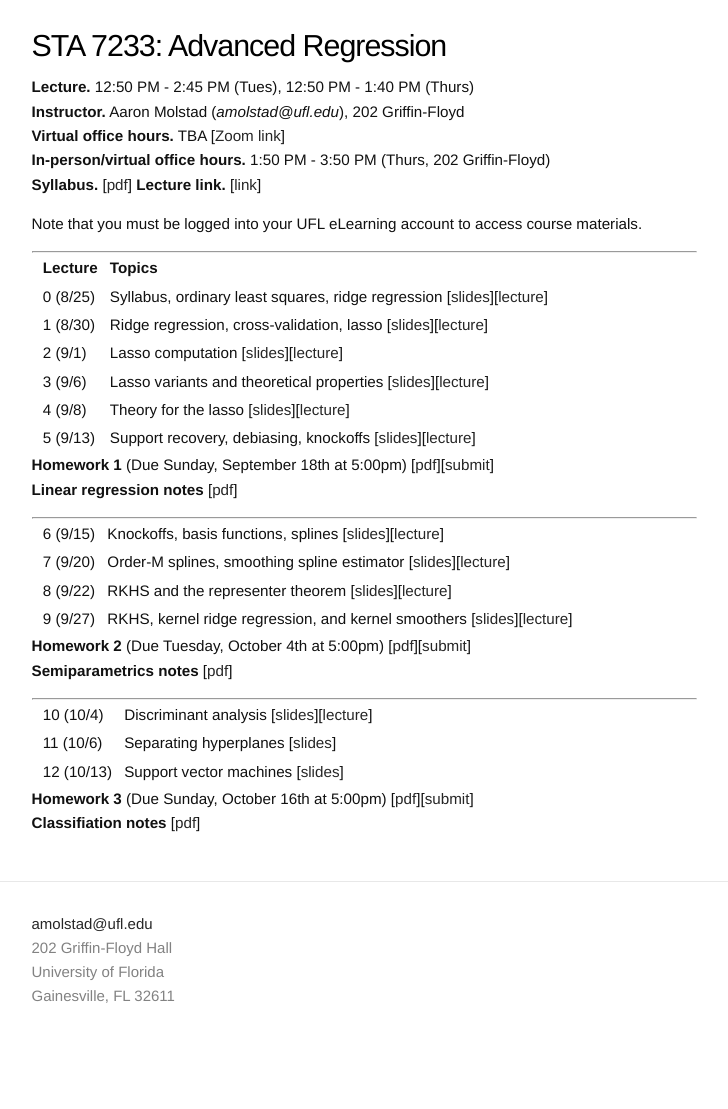
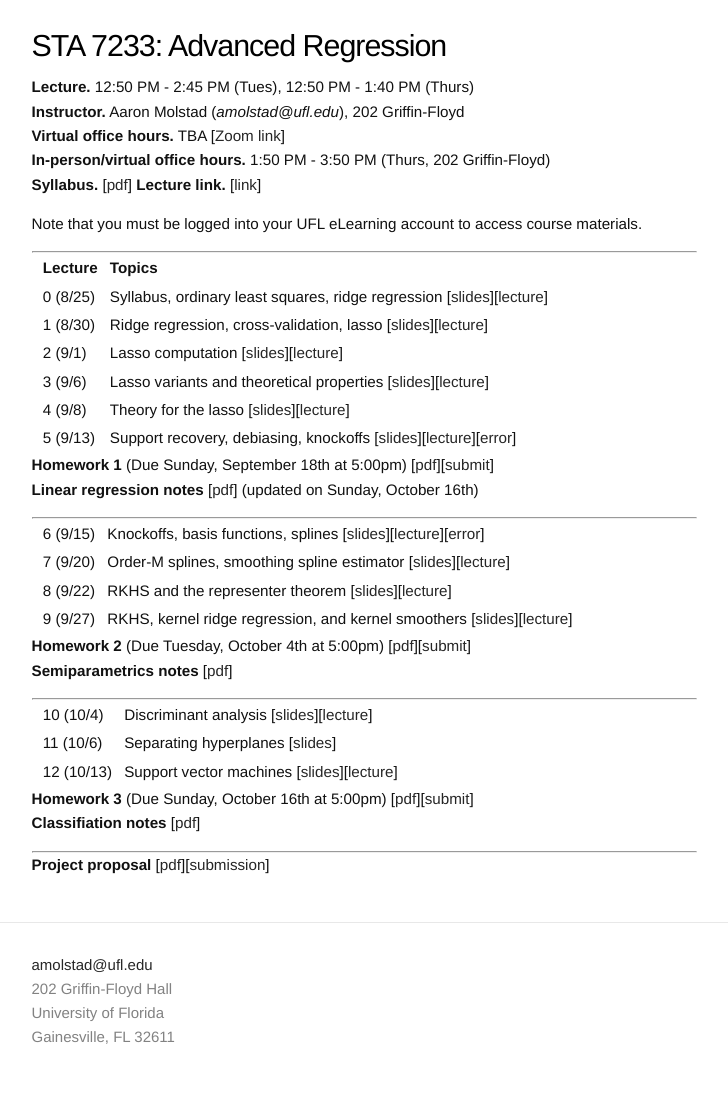
Before and after one commit to ajmolstad/ajmolstad.github.io, a Jekyll site: the page built from F22_STA7233.md, in a window 1280 px wide. Shown: the whole page, without its empty margins (276-1004 px from the left). Built offline with Jekyll 4.4.1, drawn with Linux system fonts in a browser that asks for light colours; before the commit the page ends 1068 px from its top, so only the background shows below that.

Commit message:
Update F22_STA7233.md

```diff
--- a/F22_STA7233.md
+++ b/F22_STA7233.md
@@ -21,14 +21,14 @@ Note that you must be logged into your UFL eLearning account to access course ma
 || 2 (9/1) || Lasso computation [[slides](https://ufl.instructure.com/files/71183569/download?download_frd=1)][[lecture](https://ufl.instructure.com/files/71183552/download?download_frd=1)] ||
 || 3 (9/6) || Lasso variants and theoretical properties [[slides](https://ufl.instructure.com/files/71222125/download?download_frd=1)][[lecture](https://ufl.instructure.com/files/71449315/download?download_frd=1)] ||
 || 4 (9/8) || Theory for the lasso [[slides](https://ufl.instructure.com/files/71291903/download?download_frd=1)][[lecture](https://ufl.instructure.com/files/71449238/download?download_frd=1)] ||
-|| 5 (9/13) || Support recovery, debiasing, knockoffs [[slides](https://ufl.instructure.com/files/71448932/download?download_frd=1)][[lecture](https://ufl.instructure.com/files/71521596/download?download_frd=1)]||
+|| 5 (9/13) || Support recovery, debiasing, knockoffs [[slides](https://ufl.instructure.com/files/71448932/download?download_frd=1)][[lecture](https://ufl.instructure.com/files/72463892/download?download_frd=1)][[error](https://ufl.instructure.com/files/72463940/download?download_frd=1)]||
 
 **Homework 1** (Due Sunday, September 18th at 5:00pm) [[pdf](https://ufl.instructure.com/files/71182985/download?download_frd=1)][[submit](https://ufl.instructure.com/courses/463961/assignments/5390259)]
-**Linear regression notes** [[pdf](https://ufl.instructure.com/files/71183988/download?download_frd=1)]
+**Linear regression notes** [[pdf](https://ufl.instructure.com/files/72443502/download?download_frd=1)] (updated on Sunday, October 16th)
 
 -----------------
 
-|| 6 (9/15) || Knockoffs, basis functions, splines [[slides](https://ufl.instructure.com/files/71521547/download?download_frd=1)][[lecture](https://ufl.instructure.com/files/71570010/download?download_frd=1)] ||
+|| 6 (9/15) || Knockoffs, basis functions, splines [[slides](https://ufl.instructure.com/files/71521547/download?download_frd=1)][[lecture](https://ufl.instructure.com/files/72464047/download?download_frd=1)][[error](https://ufl.instructure.com/files/72464131/download?download_frd=1)] ||
 || 7 (9/20) || Order-M splines, smoothing spline estimator [[slides](https://ufl.instructure.com/files/71738772/download?download_frd=1)][[lecture](https://ufl.instructure.com/files/71738785/download?download_frd=1)] ||
 || 8 (9/22) || RKHS and the representer theorem [[slides](https://ufl.instructure.com/files/71739053/download?download_frd=1)][[lecture](https://ufl.instructure.com/files/71739054/download?download_frd=1)]||
 || 9 (9/27) || RKHS, kernel ridge regression, and kernel smoothers [[slides](https://ufl.instructure.com/files/71821033/download?download_frd=1)][[lecture](https://ufl.instructure.com/files/71890957/download?download_frd=1)]
@@ -43,8 +43,13 @@ Note that you must be logged into your UFL eLearning account to access course ma
 
 || 10 (10/4) || Discriminant analysis [[slides](https://ufl.instructure.com/files/72131303/download?download_frd=1)][[lecture](https://ufl.instructure.com/files/72131298/download?download_frd=1)]||
 || 11 (10/6) || Separating hyperplanes [[slides](https://ufl.instructure.com/files/72131949/download?download_frd=1)]||
-|| 12 (10/13) || Support vector machines [[slides](https://ufl.instructure.com/files/72374497/download?download_frd=1)]||
+|| 12 (10/13) || Support vector machines [[slides](https://ufl.instructure.com/files/72374497/download?download_frd=1)][[lecture](https://ufl.instructure.com/files/72464071/download?download_frd=1)]||
 
 
 **Homework 3** (Due Sunday, October 16th at 5:00pm) [[pdf](https://ufl.instructure.com/files/71959850/download?download_frd=1)][[submit](https://ufl.instructure.com/courses/463961/assignments/5405471)]
 **Classifiation notes** [[pdf](https://ufl.instructure.com/files/72374508/download?download_frd=1)]
+
+
+
+-----------------
+**Project proposal** [[pdf](https://ufl.instructure.com/files/72462357/download?download_frd=1)][[submission](https://ufl.instructure.com/courses/463961/assignments/5411229)]
```
